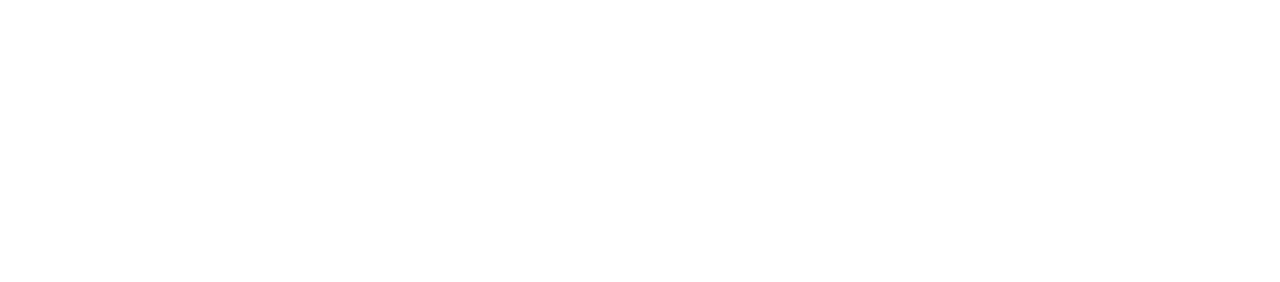
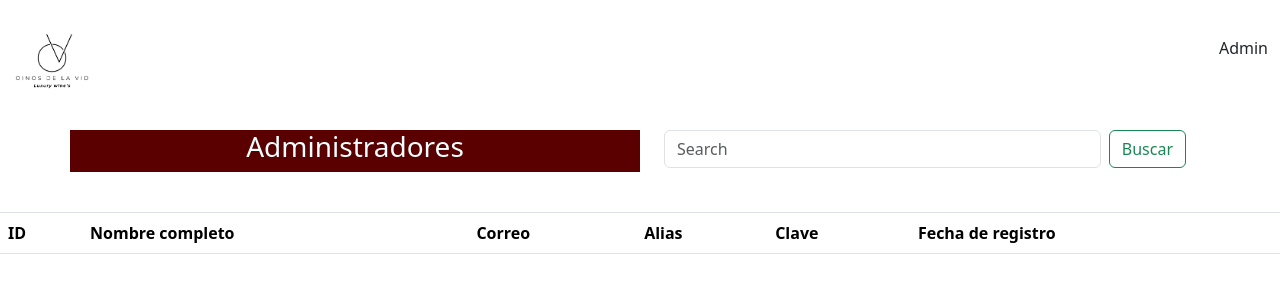
Before and after one commit to 20220270/OinosDeLaVid, a plain HTML site: page views/admin/administradores.html in a window 1280 px wide. Drawn offline with nearby package versions, Linux system fonts and the light colour scheme.

Commit message:
Cambios momentaneos

```diff
--- a/controllers/admin/administrador.js
+++ b/controllers/admin/administrador.js
@@ -0,0 +1,7 @@
+const openCreate = () => {
+    // Se muestra la caja de diálogo con su título.
+    SAVE_MODAL.show();
+    MODAL_TITLE.textContent = 'Crear categoría';
+    // Se prepara el formulario.
+    SAVE_FORM.reset();
+}
--- /dev/null
+++ b/resources/css/EstiloApartados.css
@@ -0,0 +1,22 @@
+.col{
+    text-align: center;
+}
+
+
+element.style {
+    background: brown;
+}
+
+#txtCategoria{
+    background-color: rgb(90, 0, 0);
+    color: azure;
+}
+
+.card{
+    image-rendering: 300px;
+}
+
+thead{
+    background-color: #6D0202;
+    color: white;
+}
--- a/views/admin/administradores.html
+++ b/views/admin/administradores.html
@@ -0,0 +1,69 @@
+<!DOCTYPE html>
+<html lang="es">
+
+<head>
+    <meta charset="UTF-8">
+    <meta name="viewport" content="width=device-width, initial-scale=1.0">
+    <link rel="stylesheet" href="../../resources/css/EstiloApartados.css">
+    <link href="https://cdn.jsdelivr.net/npm/bootstrap@5.3.2/dist/css/bootstrap.min.css" rel="stylesheet"
+        integrity="sha384-T3c6CoIi6uLrA9TneNEoa7RxnatzjcDSCmG1MXxSR1GAsXEV/Dwwykc2MPK8M2HN" crossorigin="anonymous">
+    <title>Administradores</title>
+</head>
+
+<body>
+    <nav class="navbar navbar-light">
+        <div class="container-fluid">
+            <a class="navbar-brand" href="actualizar_administradores.html">
+                <img src="../../resources/Imagenes/logo.png" alt="" width="80 px" height="80 px" class="d-inline-block ">
+            </a>
+            <div class="txtAdmin">
+                <h6>Admin</h6>
+            </div>
+        </div>
+    </nav>
+    <div class="container mt-4">
+        <div class="row">
+            <div class="col" id="txtCategoria">
+                <h3>Administradores</h3>
+            </div>
+            <div class="col">
+                <div class="container-sm">
+                    <form class="d-flex">
+                        <input class="form-control me-2" type="search" placeholder="Search" aria-label="Search">
+                        <button class="btn btn-outline-success" type="submit">Buscar</button>
+                    </form>
+                </div>
+            </div>
+        </div>
+    </div>
+    <br>
+
+
+        <table class="table table-hover">
+            <!-- Encabezado de la tabla para mostrar la cantidad de registros y los títulos de las columnas -->
+            <thead>
+                <tr>
+                    <td colspan="6" id="Filas"></td>
+                </tr>
+                <tr>
+                    <th>ID</th>
+                    <th>Nombre completo</th>
+                    <th>Correo</th>
+                    <th>Alias</th>
+                    <th>Clave</th>
+                    <th>Fecha de registro</th>
+                </tr>
+
+            </thead>
+            <!-- Cuerpo de la tabla para mostrar un registro por fila -->
+            <tbody id="tableBody"></tbody>
+
+
+        </table>
+
+
+    <!-- Llamada al controlador de la página web -->
+    <script type="text/javascript" src="../../controllers/admin/administrador.js"></script>
+</body>
+
+</html>
```
Also changed, not shown: controllers/utils/admin.js (+3 -4 lines), views/admin/actualizar_administradores.html (+1 -1 lines).
